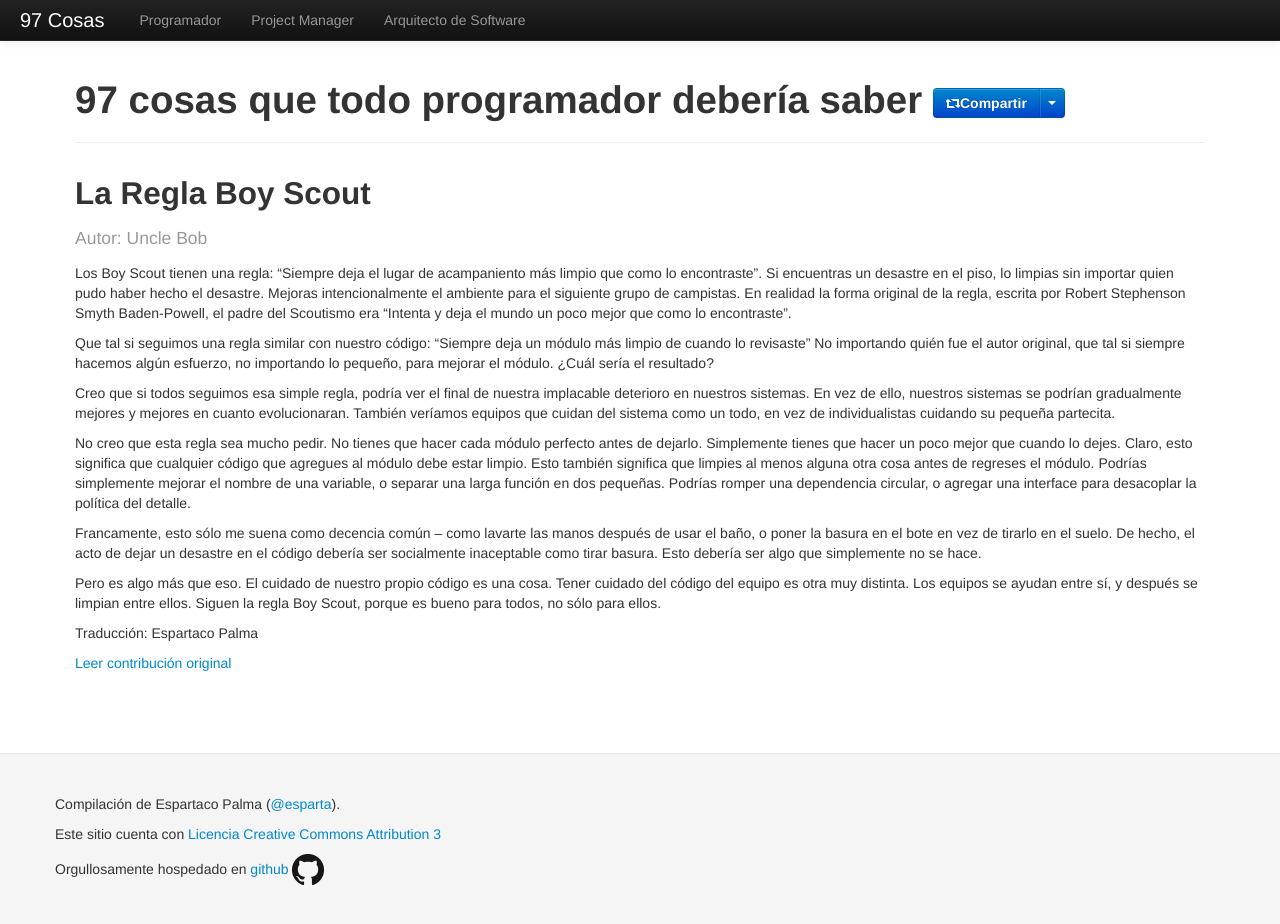
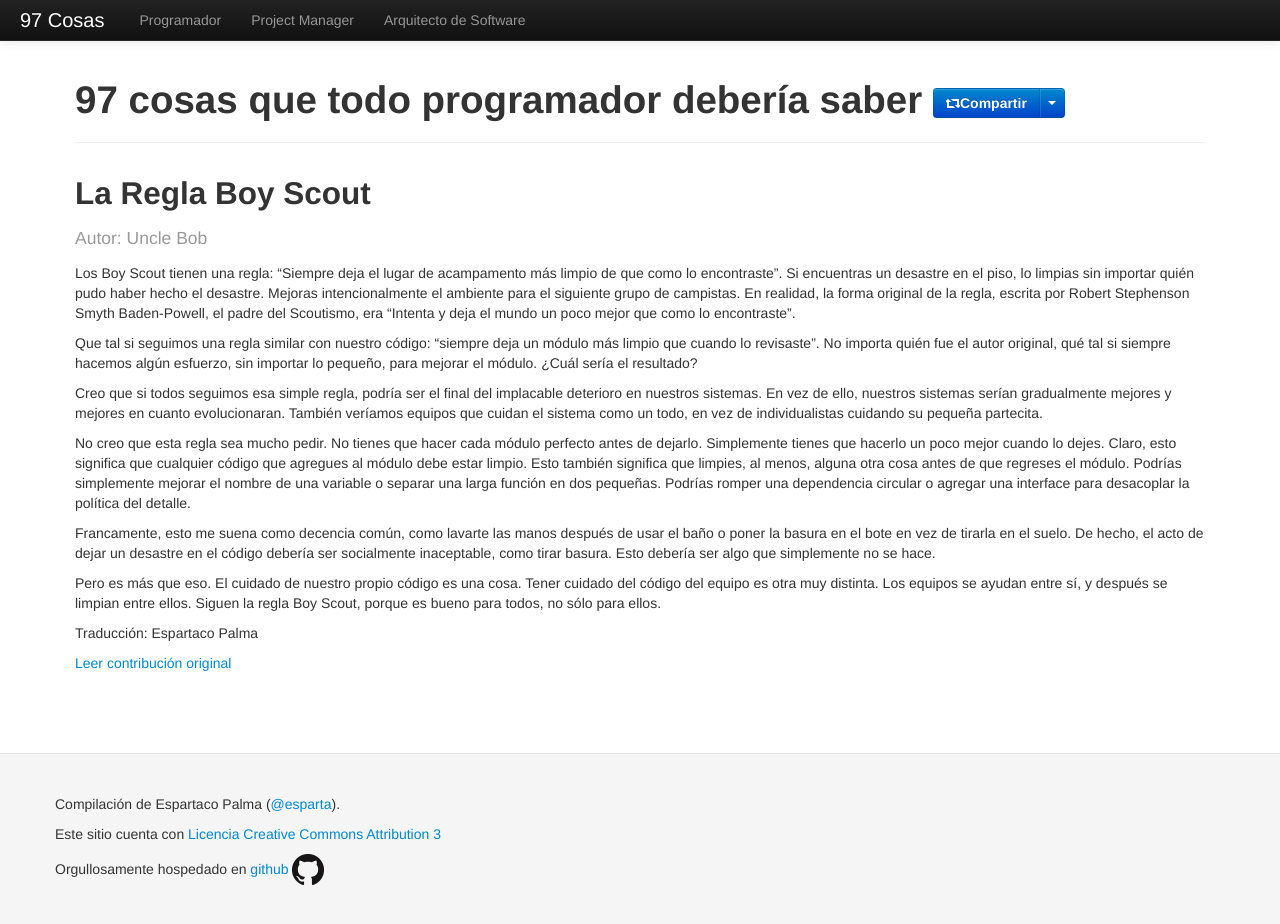
Before and after one commit to esparta/97cosas, a Jekyll site: the page built from programador/regla-boy-scout.md, in a window 1280 px wide and 926 px high. Built offline with Jekyll 4.4.1, drawn with Linux system fonts in a browser that asks for light colours; comment, search, counter and statistics services are not loaded.

Commit message:
Spelling corrections on regla-boy-scout

```diff
--- a/programador/regla-boy-scout.md
+++ b/programador/regla-boy-scout.md
@@ -7,42 +7,41 @@ translator: Espartaco Palma
 original: http://programmer.97things.oreilly.com/wiki/index.php/The_Boy_Scout_Rule
 ---
 
-Los Boy Scout tienen una regla\: "Siempre deja el lugar de acampaniento
-más limpio que como lo encontraste". Si encuentras un desastre en el
-piso, lo limpias sin importar quien pudo haber hecho el desastre.
+Los Boy Scout tienen una regla: “Siempre deja el lugar de acampamento
+más limpio de que como lo encontraste”. Si encuentras un desastre en el
+piso, lo limpias sin importar quién pudo haber hecho el desastre.
 Mejoras intencionalmente el ambiente para el siguiente grupo de
-campistas. En realidad la forma original de la regla, escrita por Robert
-Stephenson Smyth Baden-Powell, el padre del Scoutismo era "Intenta y
-deja el mundo un poco mejor que como lo encontraste".
+campistas. En realidad, la forma original de la regla, escrita por
+Robert Stephenson Smyth Baden-Powell, el padre del Scoutismo, era
+“Intenta y deja el mundo un poco mejor que como lo encontraste”.
 
-
-Que tal si seguimos una regla similar con nuestro código: "Siempre deja
-un módulo más limpio de cuando lo revisaste" No importando quién fue el
-autor original, que tal si siempre hacemos algún esfuerzo, no importando
+Que tal si seguimos una regla similar con nuestro código: “siempre deja
+un módulo más limpio que cuando lo revisaste”. No importa quién fue el
+autor original, qué tal si siempre hacemos algún esfuerzo, sin importar
 lo pequeño, para mejorar el módulo. ¿Cuál sería el resultado?
 
-Creo que si todos seguimos esa simple regla, podría ver el final de
-nuestra implacable deterioro en nuestros sistemas. En vez de ello,
-nuestros sistemas se podrían gradualmente mejores y mejores en cuanto
-evolucionaran. También veríamos equipos que cuidan del sistema como un
-todo, en vez de individualistas cuidando su pequeña partecita.
+Creo que si todos seguimos esa simple regla, podría ser el final del
+implacable deterioro en nuestros sistemas. En vez de ello, nuestros
+sistemas serían gradualmente mejores y mejores en cuanto evolucionaran.
+También veríamos equipos que cuidan el sistema como un todo, en vez de
+individualistas cuidando su pequeña partecita.
 
 No creo que esta regla sea mucho pedir. No tienes que hacer cada módulo
-perfecto antes de dejarlo. Simplemente tienes que hacer un poco mejor
-que cuando lo dejes. Claro, esto significa que cualquier código que
-agregues al módulo debe estar limpio. Esto también significa que limpies
-al menos alguna otra cosa antes de regreses el módulo. Podrías
-simplemente mejorar el nombre de una variable, o separar una larga
-función en dos pequeñas. Podrías romper una dependencia circular, o
+perfecto antes de dejarlo. Simplemente tienes que hacerlo un poco mejor
+cuando lo dejes. Claro, esto significa que cualquier código que agregues
+al módulo debe estar limpio. Esto también significa que limpies, al
+menos, alguna otra cosa antes de que regreses el módulo. Podrías
+simplemente mejorar el nombre de una variable o separar una larga
+función en dos pequeñas. Podrías romper una dependencia circular o
 agregar una interface para desacoplar la política del detalle.
 
-Francamente, esto sólo me suena como decencia común -- como lavarte las
-manos después de usar el baño, o poner la basura en el bote en vez de
-tirarlo en el suelo. De hecho, el acto de dejar un desastre en el código
-debería ser socialmente inaceptable como tirar basura. Esto debería ser
-algo que simplemente no se hace.
+Francamente, esto me suena como decencia común, como lavarte las manos
+después de usar el baño o poner la basura en el bote en vez de tirarla
+en el suelo. De hecho, el acto de dejar un desastre en el código debería
+ser socialmente inaceptable, como tirar basura. Esto debería ser algo
+que simplemente no se hace.
 
-Pero es algo más que eso. El cuidado de nuestro propio código es una
-cosa. Tener cuidado del código del equipo es otra muy distinta. Los
-equipos se ayudan entre sí, y después se limpian entre ellos. Siguen la
-regla Boy Scout, porque es bueno para todos, no sólo para ellos.
+Pero es más que eso. El cuidado de nuestro propio código es una cosa.
+Tener cuidado del código del equipo es otra muy distinta. Los equipos se
+ayudan entre sí, y después se limpian entre ellos. Siguen la regla Boy
+Scout, porque es bueno para todos, no sólo para ellos.
```
